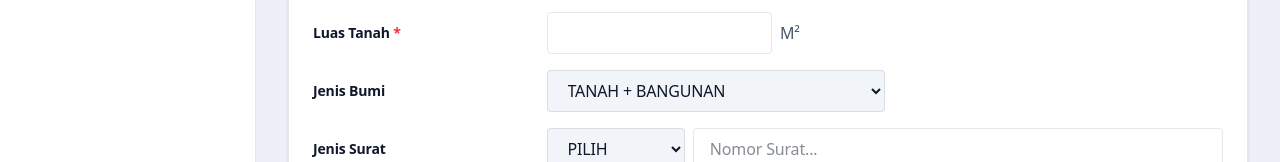
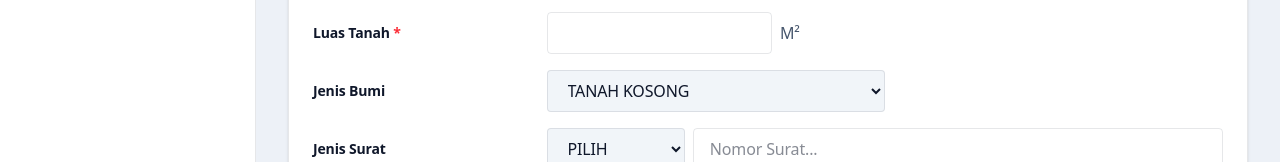
Before and after one commit to msyafiqn123-blip/data-entry-app, a Next.js app: page /dashboard/spop in a window 1280 px wide. Shown: the part 1390-1552 px from the top of the page. Built offline with nearby package versions, Linux system fonts and the light colour scheme; no server answers.

Commit message:
Set default Tanah Kosong

```diff
--- a/src/app/dashboard/spop/page.tsx
+++ b/src/app/dashboard/spop/page.tsx
@@ -75,8 +75,8 @@ export default function SpopPage() {
   // Data Bumi
   const [luasBumi, setLuasBumi] = useState("");
   const [kodeZnt, setKodeZnt] = useState("");
-  const [jenisBumi, setJenisBumi] = useState("TANAH + BANGUNAN");
-  const [jenisTanah, setJenisTanah] = useState("TANAH + BANGUNAN");
+  const [jenisBumi, setJenisBumi] = useState("TANAH KOSONG");
+  const [jenisTanah, setJenisTanah] = useState("TANAH KOSONG");
   const [jenisSuratOption, setJenisSuratOption] = useState("PILIH");
   const [jenisSurat, setJenisSurat] = useState("");
   const [keteranganBumi, setKeteranganBumi] = useState("");
```
